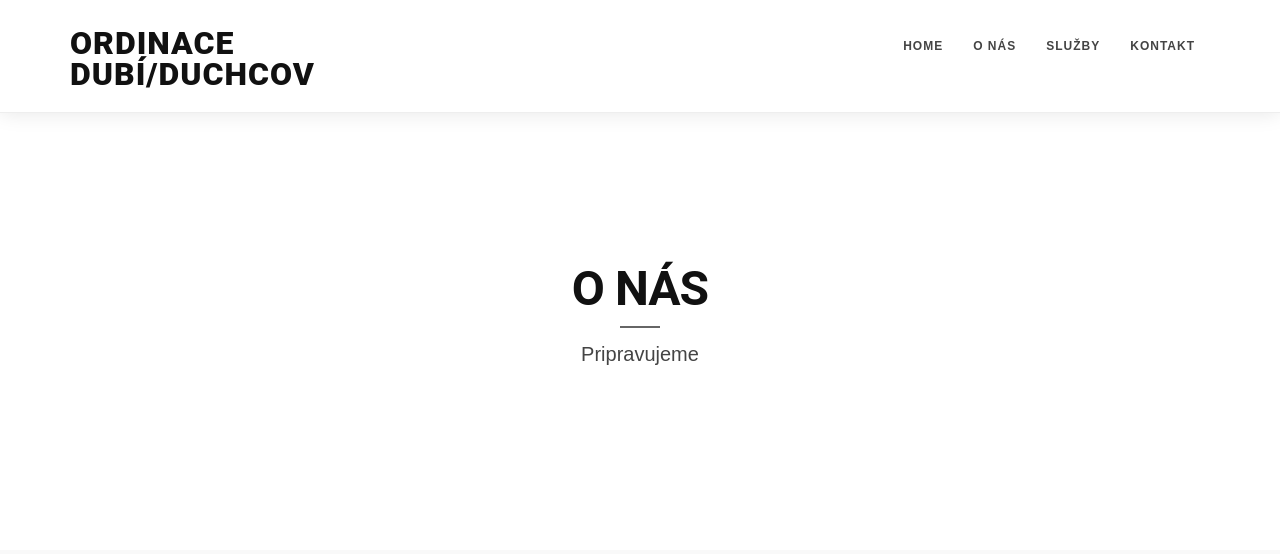
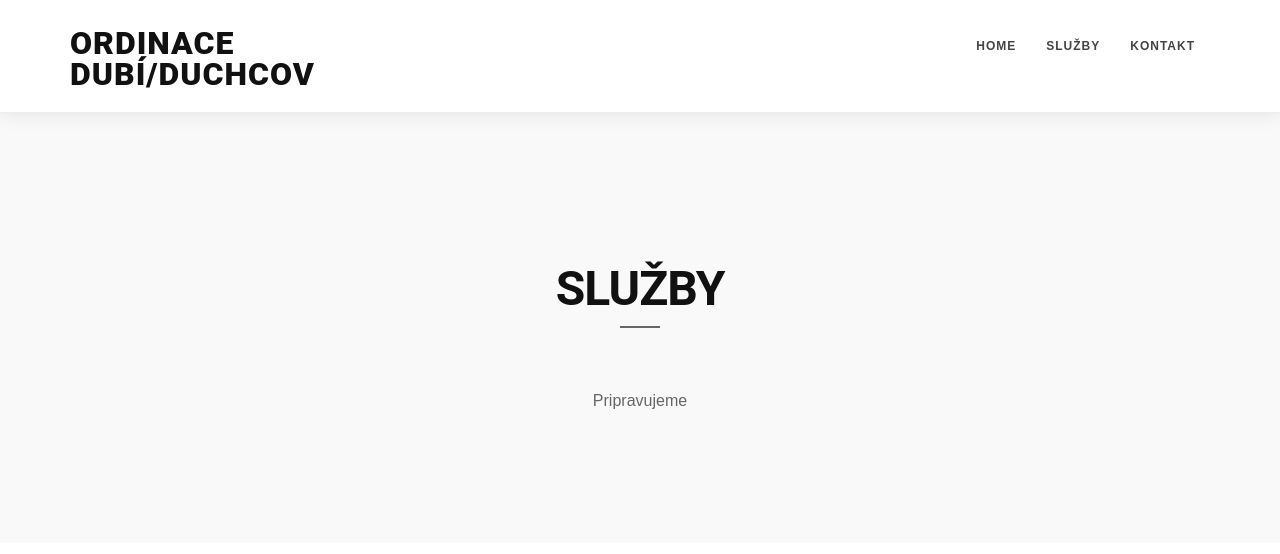
Before and after one commit to juraj222/veterinar, a plain HTML site: page samples/website/index.html in a window 1280 px wide. Shown: the part 400-954 px from the top of the page. Drawn offline with Linux system fonts and the light colour scheme; a web font is replaced by a local one.

Commit message:
remove about section

```diff
--- a/samples/website/index.html
+++ b/samples/website/index.html
@@ -128,7 +128,7 @@
             <div class="collapse navbar-collapse" id="menu">
               <ul class="nav navbar-nav navbar-right">
                 <li class="active"><a href="#intro">Home</a></li>
-                <li><a href="#about">O nás</a></li>
+                <!-- <li><a href="#about">O nás</a></li> -->
                 <li><a href="#service">Služby</a></li>
                 <!-- <li><a href="#works">works</a></li> -->
 
@@ -146,7 +146,7 @@
   <!-- /Navigation -->
 
   <!-- Section: about -->
-  <section id="about" class="home-section color-dark bg-white">
+  <!-- <section id="about" class="home-section color-dark bg-white">
     <div class="container marginbot-50">
       <div class="row">
         <div class="col-lg-8 col-lg-offset-2">
@@ -162,7 +162,7 @@
 
     </div>
 
-    <div class="container">
+    <div class="container"> -->
 
 
       <!-- <div class="row">
@@ -205,9 +205,9 @@
 
 
       </div> -->
-    </div>
+    <!-- </div>
 
-  </section>
+  </section> -->
   <!-- /Section: about -->
 
 
```
